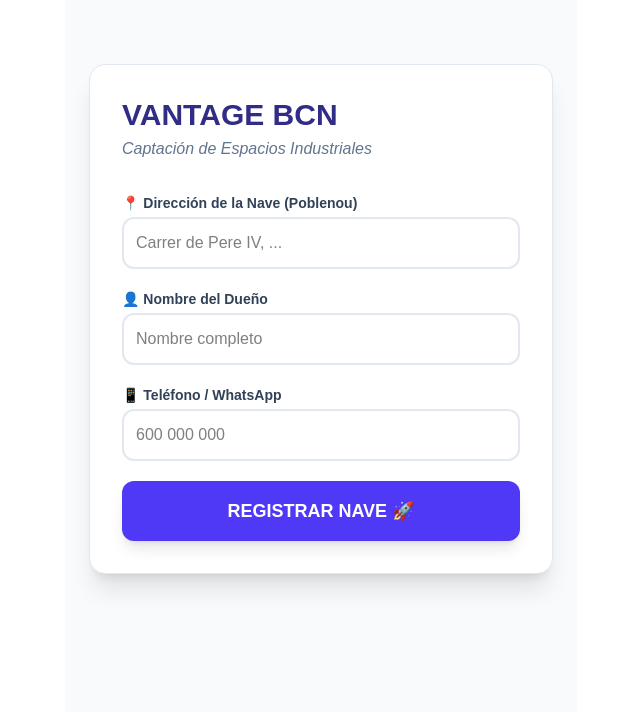
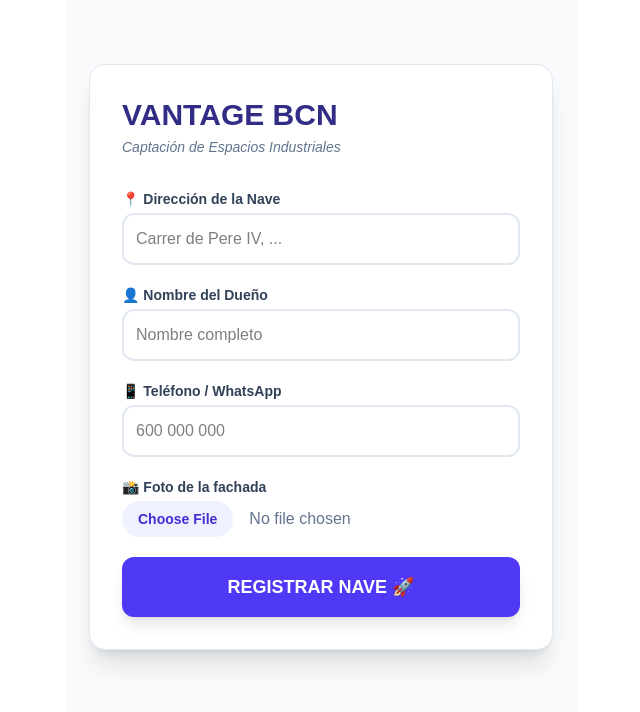
Before and after one commit to kinetic-labs-dev/vantage-bcn, a Next.js app: page / in a window 1280 px wide. Shown: the top 712 px of the page, without its empty margins (319-959 px from the left). Built offline with nearby package versions, Linux system fonts and the light colour scheme; no server answers.

Commit message:
Añadida subida de fotos al sistema

```diff
--- a/app/page.tsx
+++ b/app/page.tsx
@@ -10,18 +10,38 @@ export default function Home() {
     setLoading(true)
 
     const formData = new FormData(event.target)
+    const fotoFile = (formData.get('foto') as File)
+    let fotoUrl = null
 
-    // Mandamos los datos a tu tabla 'espacios' de Supabase
+    // 1. Subir la foto si existe
+    if (fotoFile && fotoFile.size > 0) {
+      const fileName = `${Date.now()}-${fotoFile.name}`
+      const { data: uploadData, error: uploadError } = await supabase.storage
+        .from('fotos-naves')
+        .upload(fileName, fotoFile)
+
+      if (uploadError) {
+        alert('Error subiendo foto: ' + uploadError.message)
+      } else {
+        const { data: publicUrlData } = supabase.storage
+          .from('fotos-naves')
+          .getPublicUrl(fileName)
+        fotoUrl = publicUrlData.publicUrl
+      }
+    }
+
+    // 2. Insertar en la tabla 'espacios' (incluyendo la foto)
     const { error } = await supabase.from('espacios').insert([{
       nombre_dueño: formData.get('dueño'),
       direccion: formData.get('direccion'),
       telefono: formData.get('tel'),
+      imagen_url: fotoUrl // Asegúrate de crear esta columna en Supabase
     }])
 
     if (error) {
       alert('Error: ' + error.message)
     } else {
-      alert('¡Nave registrada con éxito! Ya puedes verla en Supabase.')
+      alert('¡Nave y foto registradas con éxito!')
       event.target.reset()
     }
     setLoading(false)
@@ -31,11 +51,11 @@ export default function Home() {
     <main className="p-6 max-w-lg mx-auto bg-slate-50 min-h-screen">
       <div className="bg-white p-8 rounded-2xl shadow-xl border border-slate-200 mt-10">
         <h1 className="text-3xl font-black text-indigo-900 mb-1">VANTAGE BCN</h1>
-        <p className="text-slate-500 mb-8 font-medium italic">Captación de Espacios Industriales</p>
+        <p className="text-slate-500 mb-8 font-medium italic text-sm">Captación de Espacios Industriales</p>
 
         <form onSubmit={registrarNave} className="space-y-5">
           <div>
-            <label className="block text-sm font-bold text-slate-700 mb-1">📍 Dirección de la Nave (Poblenou)</label>
+            <label className="block text-sm font-bold text-slate-700 mb-1">📍 Dirección de la Nave</label>
             <input name="direccion" required placeholder="Carrer de Pere IV, ..." className="w-full p-3 border-2 border-slate-200 rounded-xl focus:border-indigo-500 outline-none text-black" />
           </div>
           <div>
@@ -46,8 +66,12 @@ export default function Home() {
             <label className="block text-sm font-bold text-slate-700 mb-1">📱 Teléfono / WhatsApp</label>
             <input name="tel" required placeholder="600 000 000" className="w-full p-3 border-2 border-slate-200 rounded-xl focus:border-indigo-500 outline-none text-black" />
           </div>
+          <div>
+            <label className="block text-sm font-bold text-slate-700 mb-1">📸 Foto de la fachada</label>
+            <input name="foto" type="file" accept="image/*" className="w-full text-slate-500 file:mr-4 file:py-2 file:px-4 file:rounded-full file:border-0 file:text-sm file:font-semibold file:bg-indigo-50 file:text-indigo-700 hover:file:bg-indigo-100" />
+          </div>
           <button disabled={loading} type="submit" className="w-full bg-indigo-600 text-white p-4 rounded-xl font-black text-lg hover:bg-indigo-700 shadow-lg active:scale-95 disabled:bg-slate-300">
-            {loading ? 'GUARDANDO...' : 'REGISTRAR NAVE 🚀'}
+            {loading ? 'SUBIENDO...' : 'REGISTRAR NAVE 🚀'}
           </button>
         </form>
       </div>
```
